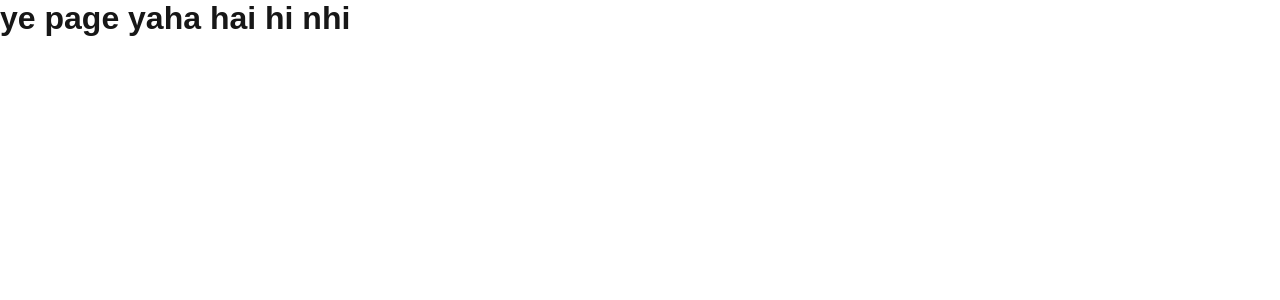
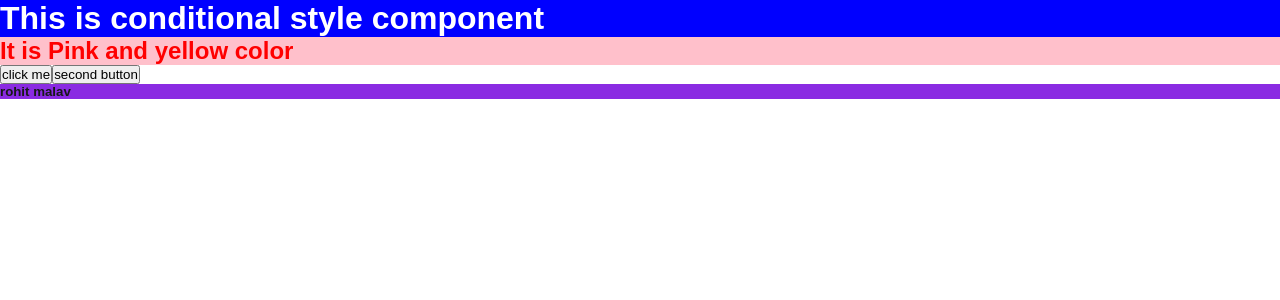
Before and after one commit to rohit1620/nextjs_withTechzeen, a Next.js app in the folder rohit/: page /condition-styling in a window 1280 px wide. Before the commit this address had no page. Shown: the top 300 px of the page. Built offline with nearby package versions, Linux system fonts and the light colour scheme.

Commit message:
add conditional style

```diff
--- a/rohit/src/app/about/page.jsx
+++ b/rohit/src/app/about/page.jsx
@@ -1,4 +1,4 @@
-import React from "react";
+
 import Link from "next/link";
 
 const About = () => {
--- /dev/null
+++ b/rohit/src/app/condition-styling/page.jsx
@@ -0,0 +1,26 @@
+"use client";
+import { useState } from "react";
+import style from "../condtional.module.css";
+
+const ConditionalStyle = () => {
+  let green = true;
+  let pink = true;
+  const [color, setColor] = useState(green);
+  const [color2, setColor2] = useState(pink);
+  return (
+    <div>
+      <h1 className={color == green ? style.green : style.black}>
+        This is conditional style component
+      </h1>
+      <h2 style={{ backgroundColor: color2 == pink ? "pink" : "yellow" }}>
+        It is Pink and yellow color
+      </h2>
+      <button onClick={() => setColor((green) => !green)}>click me</button>
+      <button onClick={() => setColor2((pink) => !pink)}>second button</button>
+      {console.log("After", color)}
+      <h5 id={style.rohit}>rohit malav</h5>
+    </div>
+  );
+};
+
+export default ConditionalStyle;
--- /dev/null
+++ b/rohit/src/app/condtional.module.css
@@ -0,0 +1,18 @@
+.green{
+    background-color: blue;
+    color:white;
+}
+.black{
+    background-color: black;
+    color: white;
+}
+.pink{
+    background-color: pink;
+    color: aqua;
+}
+.yellow{
+    background-color: yellow;
+}
+#rohit{
+    background-color: blueviolet;
+}
```
Also changed, not shown: rohit/src/app/contact/page.jsx (+39 -19 lines).
